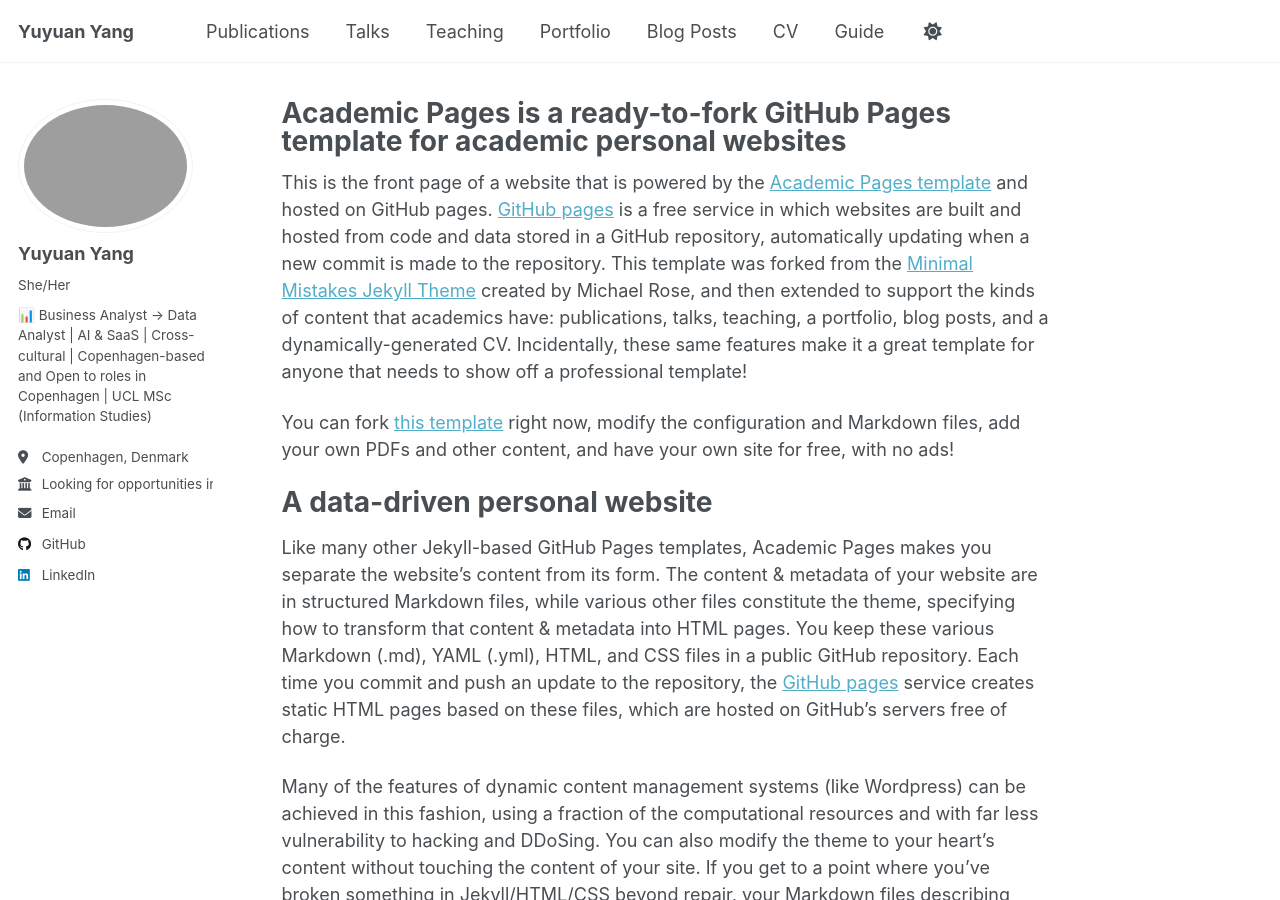
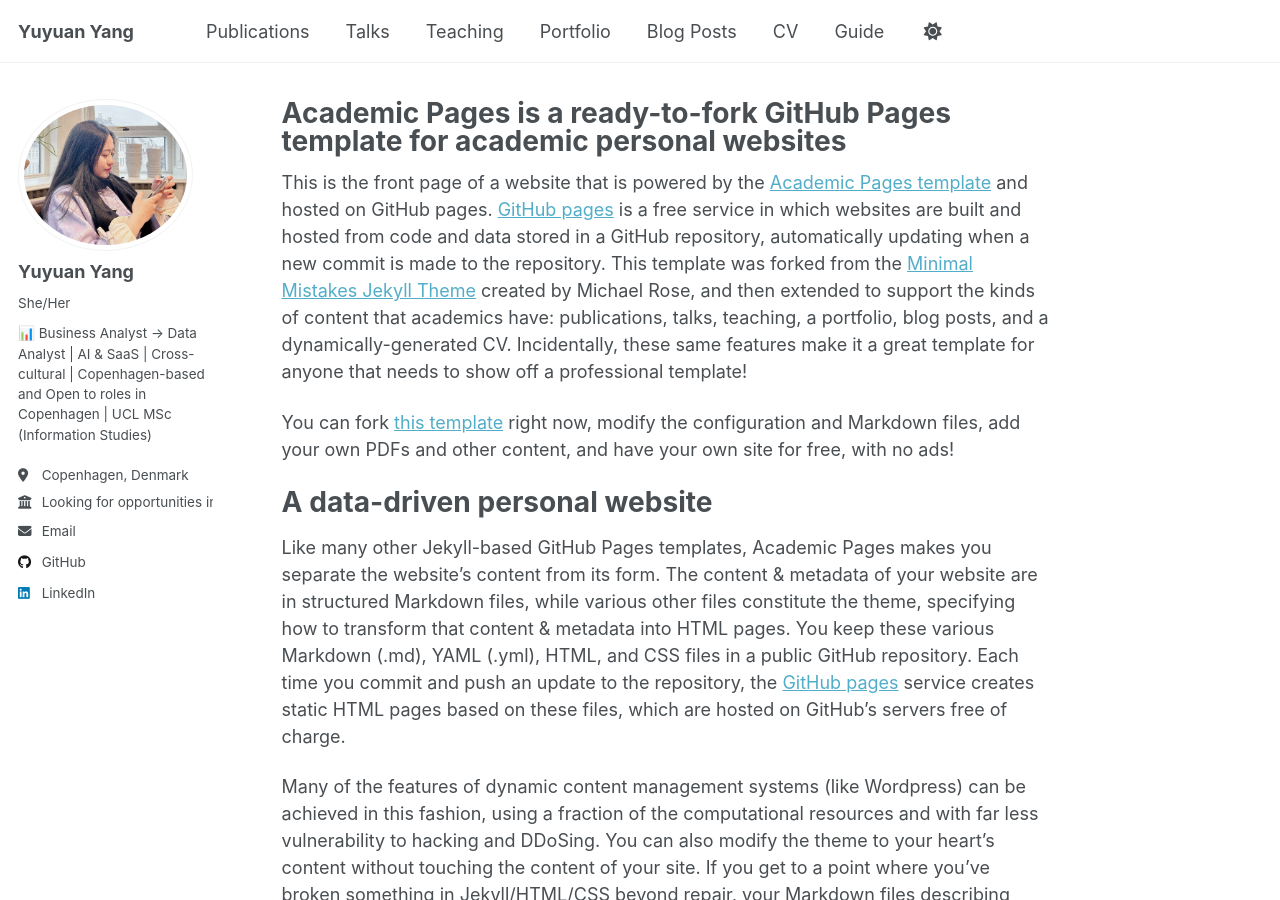
Before and after one commit to jasmineeeai/yangyuyuan, a Jekyll site: the page built from _pages/about.md, in a window 1280 px wide and 900 px high. Built offline with Jekyll 4.4.1, drawn with Linux system fonts in a browser that asks for light colours; a script that is not in the unit is left out.

Commit message:
Update _config.yml

```diff
--- a/_config.yml
+++ b/_config.yml
@@ -23,7 +23,7 @@ repository               : "academicpages/academicpages.github.io"
 #               Additional customization can be done by editing /_includes/author-profile.html
 author:
   # Biographic information
-  avatar           : "IMG_2665.png"
+  avatar           : "IMG_2665.jpeg"
   name             : "Yuyuan Yang"
   pronouns         : "She/Her"
   bio              : "📊 Business Analyst → Data Analyst | AI & SaaS | Cross-cultural | Copenhagen-based and Open to roles in Copenhagen | UCL MSc (Information Studies)"
```
